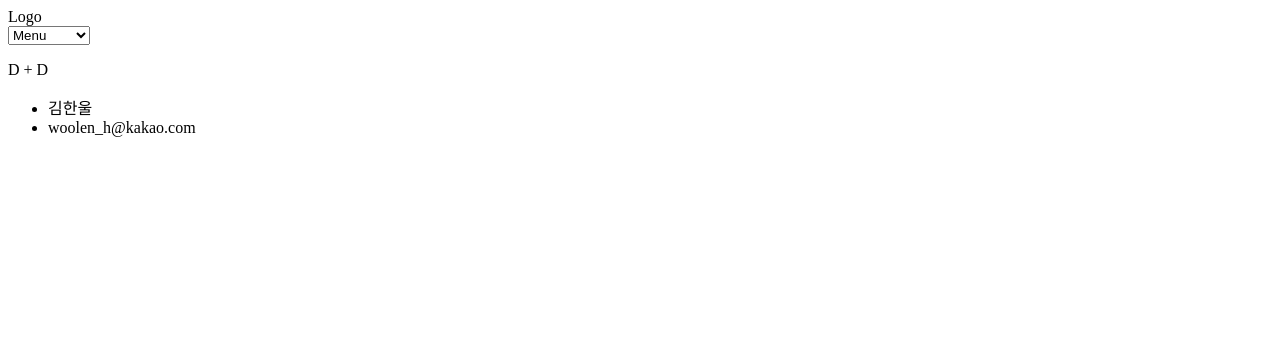
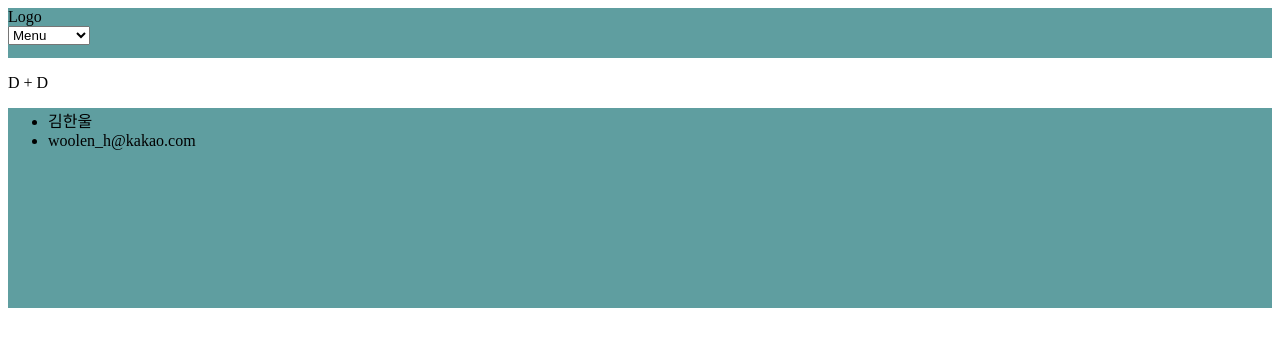
Before and after one commit to woolen-h/woolen-h.github.io, a plain HTML site: page index.html in a window 1280 px wide. Drawn offline with Linux system fonts and the light colour scheme.

Commit message:
[CSS] head / foot color

```diff
--- a/css/style.css
+++ b/css/style.css
@@ -1,6 +1,8 @@
 /* header style */
 .header {
     width: 100%;
+    height: 50px;
+    background-color: cadetblue;
 }
 
 
@@ -13,4 +15,6 @@
 /* footer style */
 .footer {
     width: 100%;
+    height: 200px;
+    background-color: cadetblue;
 }
```
